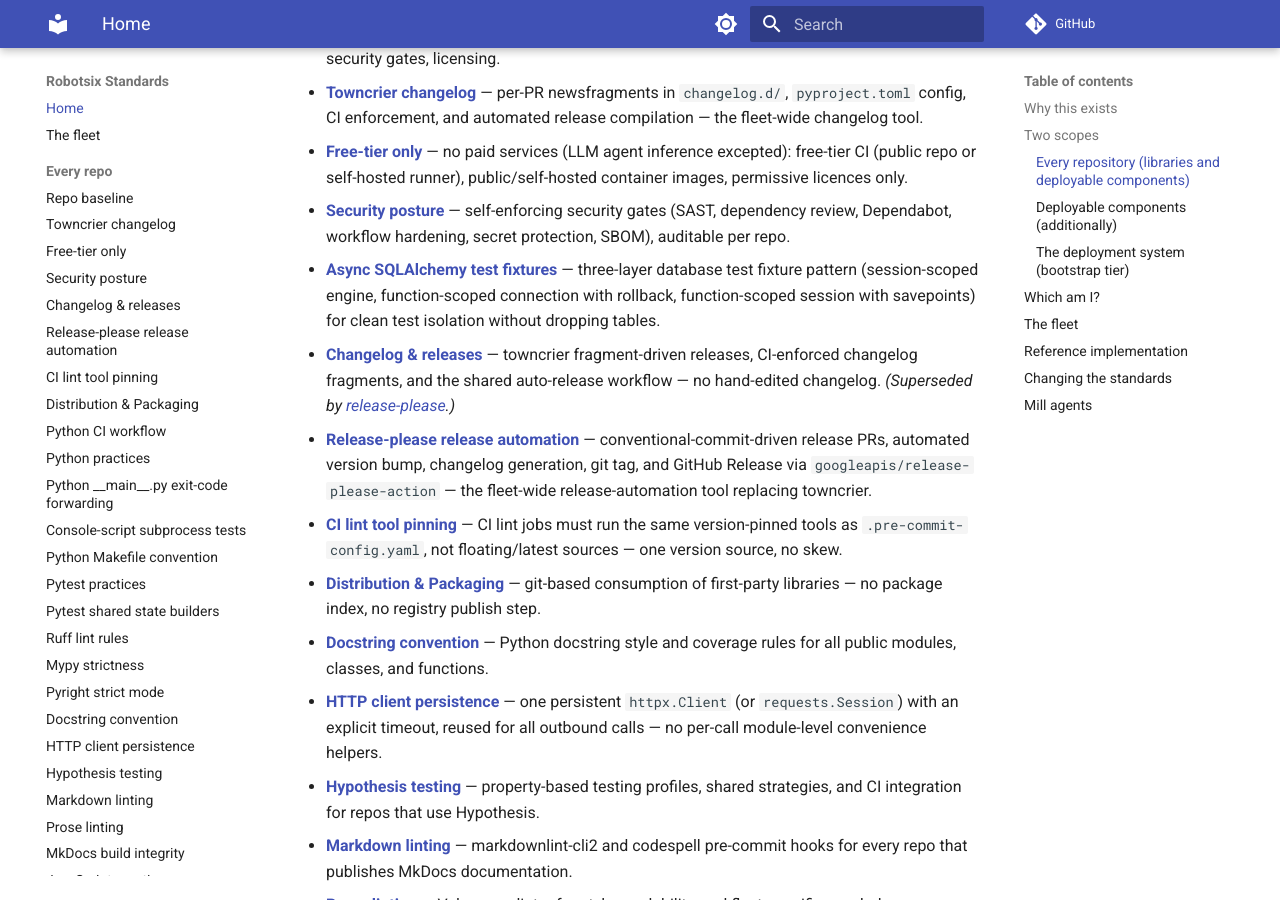
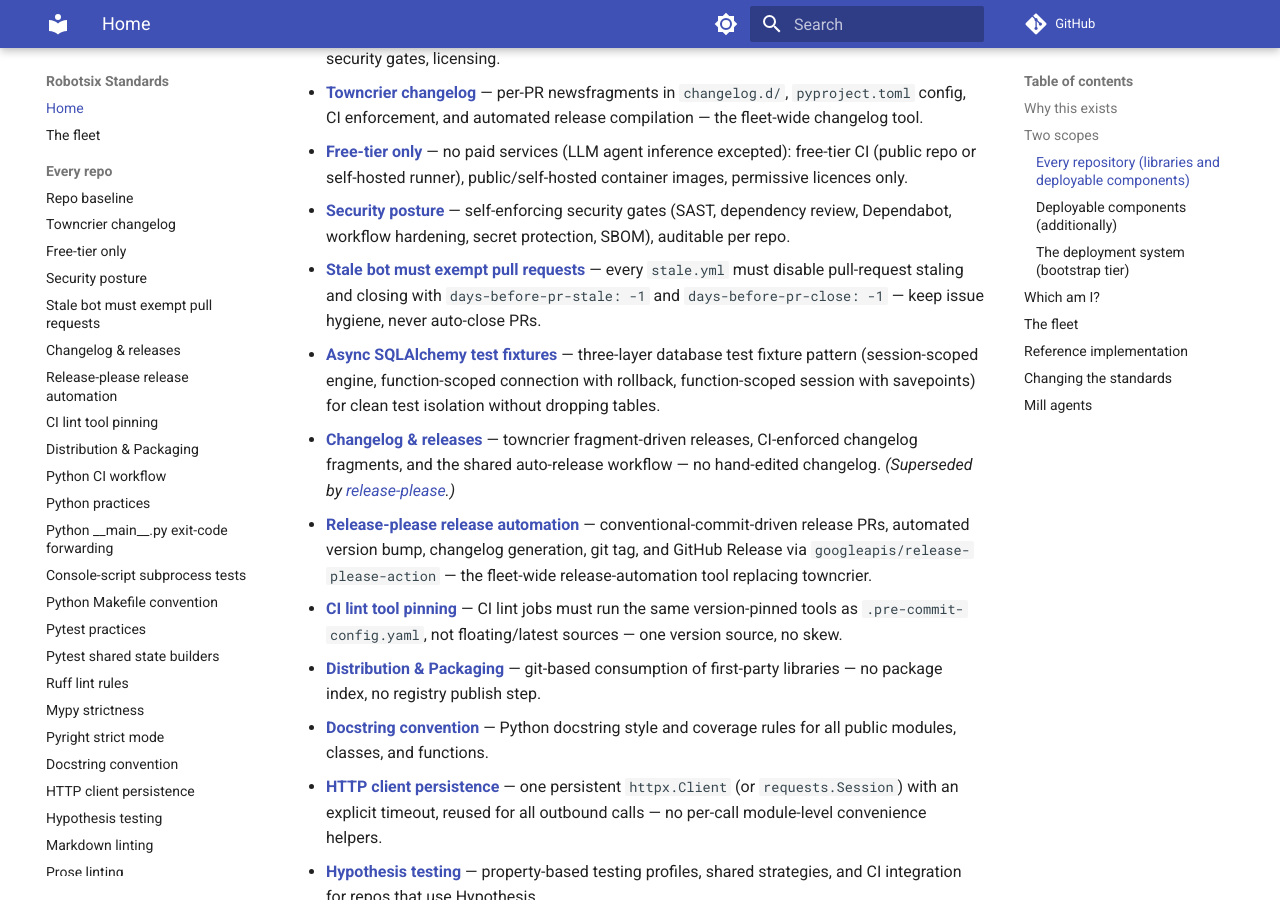
Before and after one commit to damien-robotsix/robotsix-standards, an MkDocs documentation site: the page built from docs/index.md, in a window 1280 px wide and 900 px high, scrolled down 659 px. Built offline with MkDocs 1.6.1 and Material for MkDocs 9.7.7, drawn with Linux system fonts in a browser that asks for light colours; comment, search, counter and statistics services are not loaded.

Commit message:
mill: Standardize: stale bot must exempt pull requests from auto-close (days-before-pr-stale / days-before-pr-close: -1) (20260804T172417Z-standardize-stale-bot-must-exempt-pull-r-48cf)

```diff
--- a/docs/index.md
+++ b/docs/index.md
@@ -33,6 +33,10 @@ everywhere.
 - **[Security posture](security-posture.md)** — self-enforcing security gates
   (SAST, dependency review, Dependabot, workflow hardening, secret protection,
   SBOM), auditable per repo.
+- **[Stale bot must exempt pull requests](stale-bot-must-exempt-pull-requests.md)** —
+  every `stale.yml` must disable pull-request staling and closing with
+  `days-before-pr-stale: -1` and `days-before-pr-close: -1` — keep issue
+  hygiene, never auto-close PRs.
 - **[Async SQLAlchemy test fixtures](async-sqlalchemy-test-fixtures.md)** — three-layer database
   test fixture pattern (session-scoped engine, function-scoped connection with
   rollback, function-scoped session with savepoints) for clean test isolation
--- a/mkdocs.yml
+++ b/mkdocs.yml
@@ -67,6 +67,7 @@ nav:
       - Towncrier changelog: towncrier.md
       - Free-tier only: free-tier-only.md
       - Security posture: security-posture.md
+      - Stale bot must exempt pull requests: stale-bot-must-exempt-pull-requests.md
       - Changelog & releases: changelog-driven-releases.md
       - Release-please release automation: release-please.md
       - CI lint tool pinning: ci-lint-pinning.md
```
Also changed, not shown: CHANGELOG.md (+1 -0 lines), README.md (+1 -0 lines), changelog.d/20260804T172417Z-standardize-stale-bot-must-exempt-pull-r-48cf.misc.md (added, +1 -0 lines), docs/stale-bot-must-exempt-pull-requests.md (added, +40 -0 lines).
